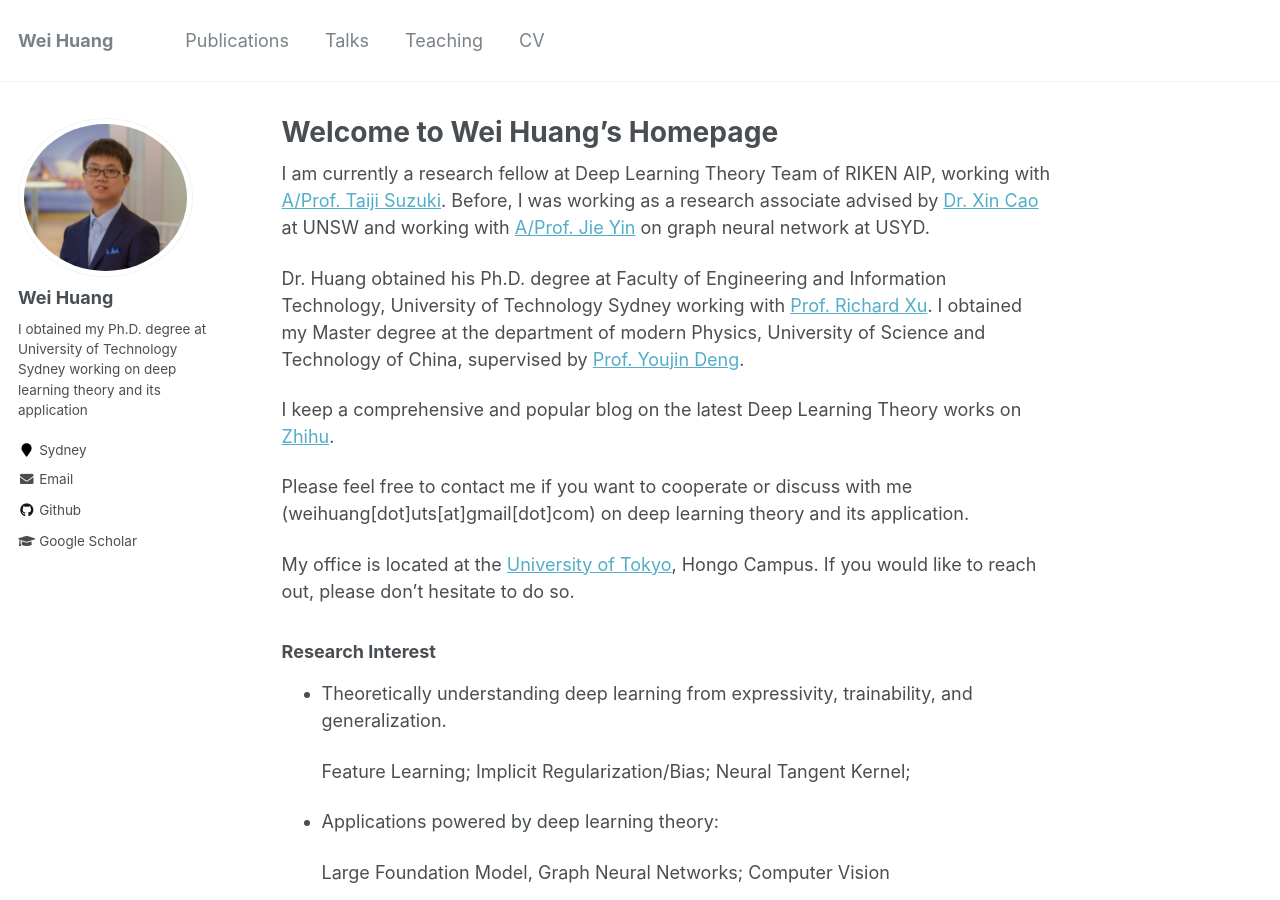
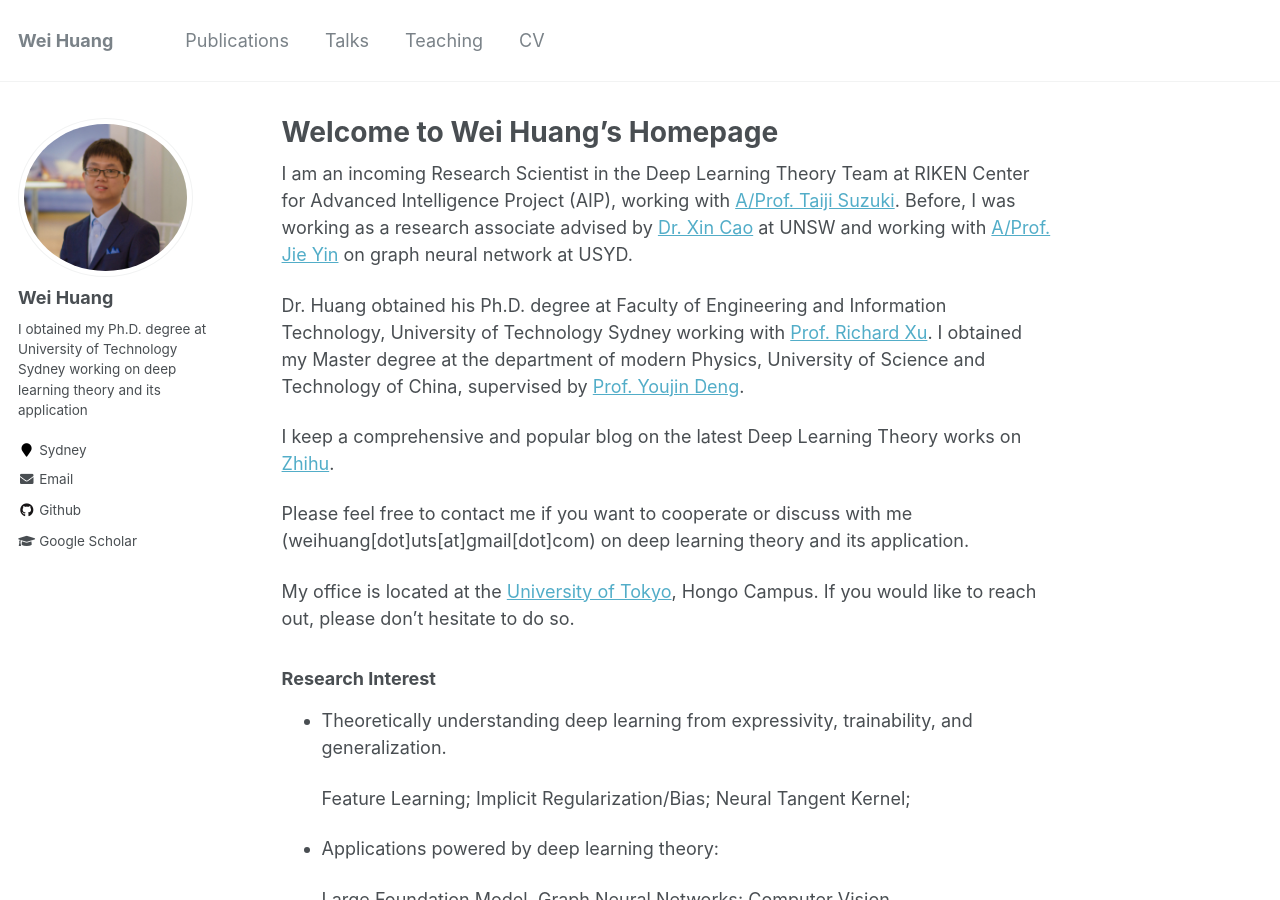
Before and after one commit to WeiHuang05/Weihuang05.github.io, a Jekyll site: the page built from index.md, in a window 1280 px wide and 900 px high. Built offline with Jekyll 4.4.1, drawn with Linux system fonts in a browser that asks for light colours.

Commit message:
Update index.md

```diff
--- a/index.md
+++ b/index.md
@@ -2,7 +2,7 @@
 title: Welcome to Wei Huang's Homepage
 ---
 
-I am currently a research fellow at Deep Learning Theory Team of RIKEN AIP, working with [A/Prof. Taiji Suzuki](http://ibis.t.u-tokyo.ac.jp/suzuki/). Before, I was working as a research associate advised by [Dr. Xin Cao](https://research.unsw.edu.au/people/dr-xin-cao) at UNSW and working with [A/Prof. Jie Yin](https://www.sydney.edu.au/business/about/our-people/academic-staff/jie-yin.html) on graph neural network at USYD.
+I am an incoming Research Scientist in the Deep Learning Theory Team at RIKEN Center for Advanced Intelligence Project (AIP), working with [A/Prof. Taiji Suzuki](http://ibis.t.u-tokyo.ac.jp/suzuki/). Before, I was working as a research associate advised by [Dr. Xin Cao](https://research.unsw.edu.au/people/dr-xin-cao) at UNSW and working with [A/Prof. Jie Yin](https://www.sydney.edu.au/business/about/our-people/academic-staff/jie-yin.html) on graph neural network at USYD.
 
 Dr. Huang obtained his Ph.D. degree at Faculty of Engineering and Information Technology, University of Technology Sydney working with [Prof. Richard Xu](https://profiles.uts.edu.au/YiDa.Xu). I obtained my Master degree at the department of modern Physics, University of Science and Technology of China, supervised by [Prof. Youjin Deng](http://staff.ustc.edu.cn/~yjdeng/).
 
```
